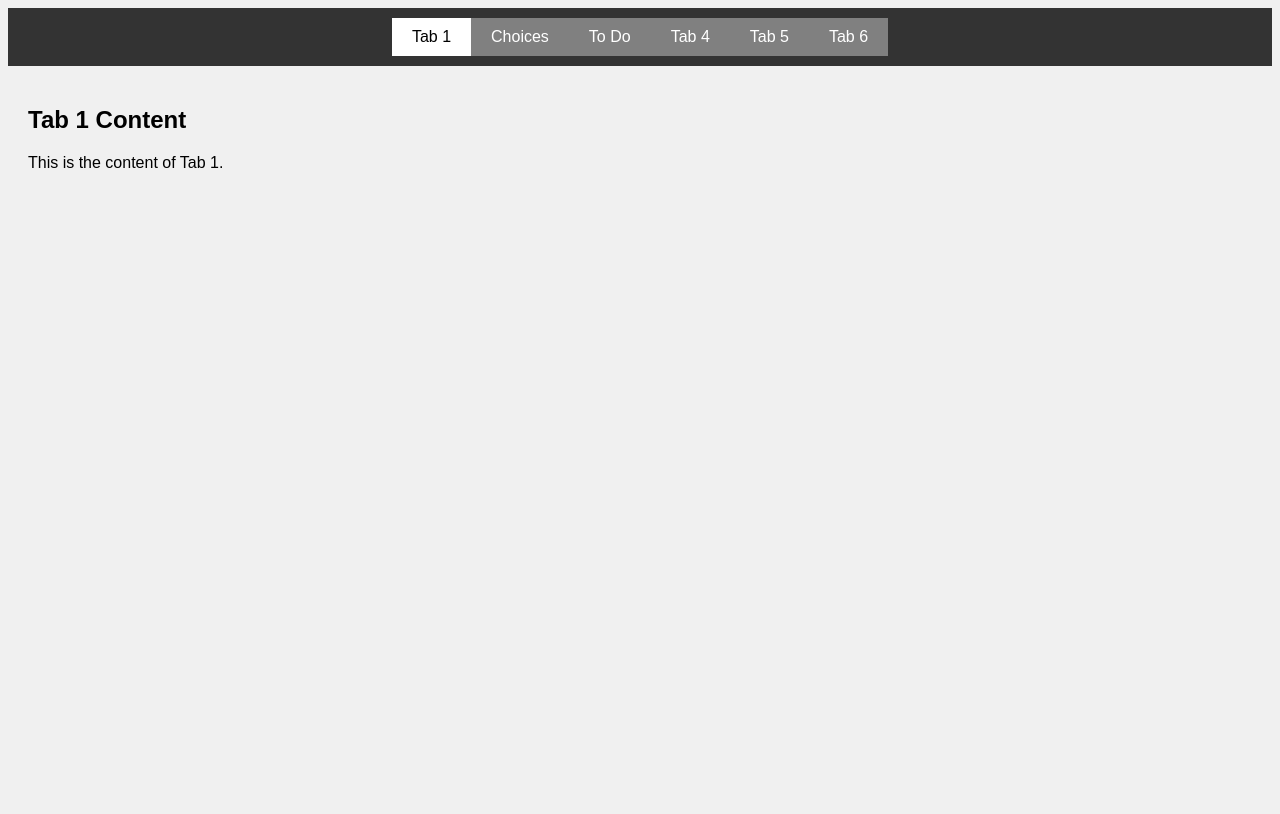
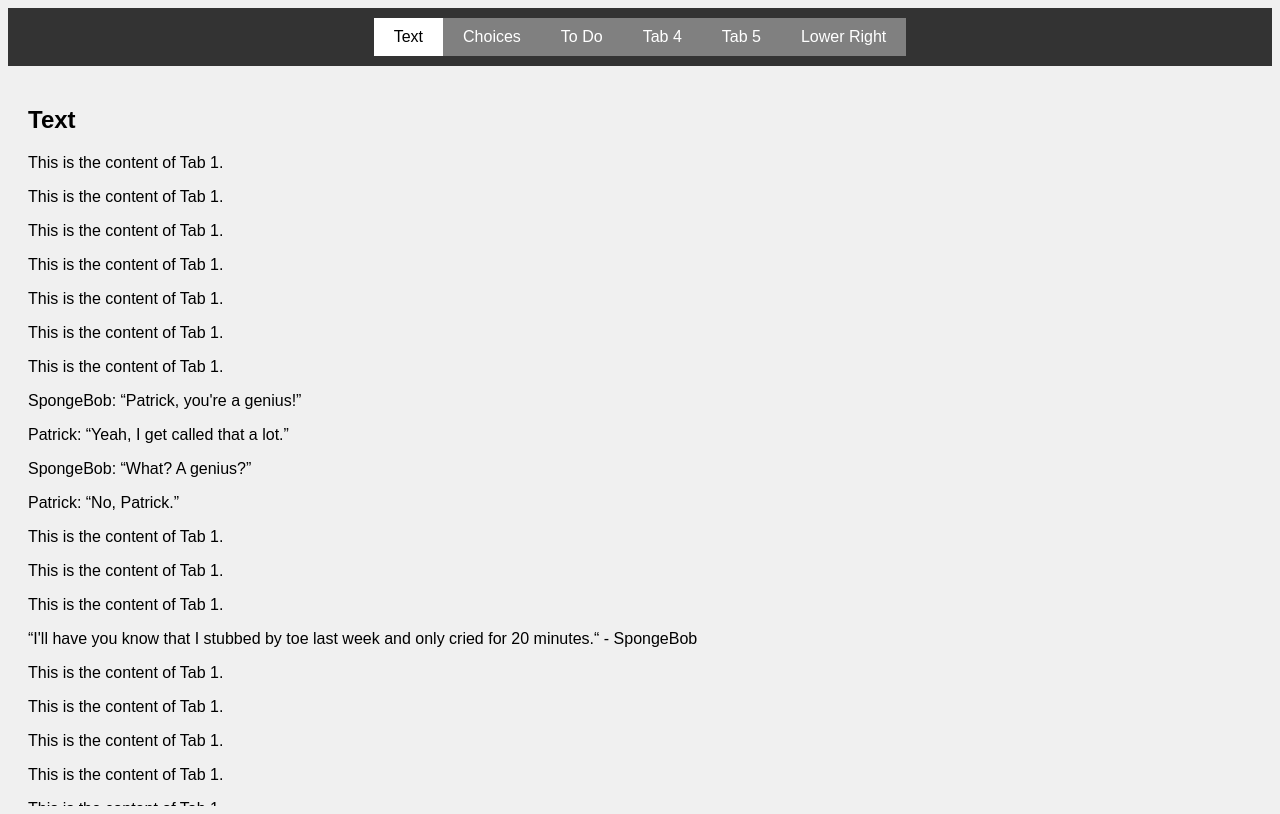
Before and after one commit to WilliamHe1/TabsApp1.2, a plain HTML site: page index.html in a window 1280 px wide. Drawn offline with Linux system fonts and the light colour scheme.

Commit message:
Completed Tab 1 and 6
Completed Tab 1 and 6

```diff
--- a/index.html
+++ b/index.html
@@ -10,17 +10,35 @@
 </head>
 <body>
     <div id="tabs">
-        <div id = "tab-0" class="tab" onclick="showTab(0)">Tab 1</div>
+        <div id = "tab-0" class="tab" onclick="showTab(0)">Text</div>
         <div id = "tab-1" class="tab" onclick="showTab(1)">Choices</div>
         <div id = "tab-2" class="tab" onclick="showTab(2)">To Do</div>
         <div id = "tab-3" class="tab" onclick="showTab(3)">Tab 4</div>
         <div id = "tab-4" class="tab" onclick="showTab(4)">Tab 5</div>
-        <div id = "tab-5" class="tab" onclick="showTab(5)">Tab 6</div>
+        <div id = "tab-5" class="tab" onclick="showTab(5)">Lower Right</div>
     </div>
 
     <div class="content" id="content-0">
-        <h2>Tab 1 Content</h2>
-        <p>This is the content of Tab 1.</p>
+        <h2>Text</h2>
+        <p>This is the content of Tab 1.</p> <p>This is the content of Tab 1.</p> <p>This is the content of Tab 1.</p>
+        <p>This is the content of Tab 1.</p> <p>This is the content of Tab 1.</p> <p>This is the content of Tab 1.</p>
+        <p>This is the content of Tab 1.</p> <p>SpongeBob: “Patrick, you're a genius!”</p> <p>Patrick: “Yeah, I get called that a lot.”</p>
+        <p>SpongeBob: “What? A genius?”</p> <p>Patrick: “No, Patrick.”</p> <p>This is the content of Tab 1.</p>
+        <p>This is the content of Tab 1.</p> <p>This is the content of Tab 1.</p> <p>“I'll have you know that I stubbed by toe last week and only cried for 20 minutes.“ - SpongeBob</p>
+        <p>This is the content of Tab 1.</p> <p>This is the content of Tab 1.</p> <p>This is the content of Tab 1.</p> <p>This is the content of Tab 1.</p>
+        <p>This is the content of Tab 1.</p> <p>SpongeBob: “I used to have a dream.”</p> <p>Mr. Krabs: “Yeah? I used to have a kidney stone. Everything passes eventually.”</p>
+        <p>This is the content of Tab 1.</p> <p>This is the content of Tab 1.</p> </p> <p>This is the content of Tab 1.</p> <p>This is the content of Tab 1.</p>
+        <p>This is the content of Tab 1.</p> <p>This is the content of Tab 1.</p> <p>This is the content of Tab 1.</p>
+        <p>This is the content of Tab 1.</p> <p>This is the content of Tab 1.</p> <p>This is the content of Tab 1.</p>
+        <p>Spongebob: “Patrick, I don't think 'wumbo' is a real word.” </p>
+        <p>Patrick: “Oh come on SpongeBob! You know, I wumbo, you wumbo, he she me wumbo, wumbo, wumboing,
+            we'll have thee wumbo, wumborama, wumbology, the study of wumbo? It's first grade SpongeBob!”</p>
+        <p>This is the content of Tab 1.</p> <p>This is the content of Tab 1.</p> </p> <p>This is the content of Tab 1.</p> <p>This is the content of Tab 1.</p>
+        <p>This is the content of Tab 1.</p> <p>This is the content of Tab 1.</p> <p>This is the content of Tab 1.</p>
+        <p>This is the content of Tab 1.</p> <p>This is the content of Tab 1.</p> <p>This is the content of Tab 1.</p>
+        <p>This is the content of Tab 1.</p> <p>This is the content of Tab 1.</p> <p>“What doesn't kill you, usually succeeds in the second attempt.” - Mr. Krabs</p>
+        <p>This is the content of Tab 1.</p> <p>This is the content of Tab 1.</p> <p>This is the content of Tab 1.</p>
+        <p>This is the content of Tab 1.</p> <p>This is the content of Tab 1.</p> <p>This is the content of Tab 1.</p>
     </div>
     <div class="content" id="content-1">
         <h2>Choices</h2>
@@ -58,8 +76,8 @@
         <p>This is the content of Tab 5.</p>
     </div>
     <div class="content" id="content-5">
-        <h2>Tab 6 Content</h2>
-        <p>This is the content of Tab 6.</p>
+        <h2>Lower Right</h2>
+        <span class="additional-text">Down Here!</span>
     </div>
 </body>
 </html>
--- a/style.css
+++ b/style.css
@@ -2,6 +2,7 @@
 body {
     font-family: Arial, sans-serif;
     background-color: rgb(240, 240, 240);
+    overflow: hidden;
 }
 
 #tabs {
@@ -23,10 +24,11 @@ body {
     background-color:  rgb(200, 200, 200) !important;
 }
 
-
 .content {
     display: none;
     padding: 20px;
+    max-height: calc(100vh - 100px); /* Set the maximum height to 100% of viewport height */
+    overflow-y: scroll; /* Enable vertical scrolling */
 }
 
 .active {
@@ -101,3 +103,14 @@ li:nth-child(even) { background: rgb(200, 200, 200); }
 }
 
 /*Style rules for tab 3 (ToDo Tab) ENDS*/
+
+/* Style rules for tab 6 (Lower Right Tab) */
+
+.additional-text {
+    position: absolute; /* Positioning the text absolutely within the tab */
+    bottom: 20px; /* Adjust the distance from the bottom as needed */
+    right: 30px; /* Adjust the distance from the right as needed */
+    font-size: 16px; /* Adjust the font size as needed */
+}
+
+/* Style rules for tab 6 (Lower Right Tab) ENDS */
```
